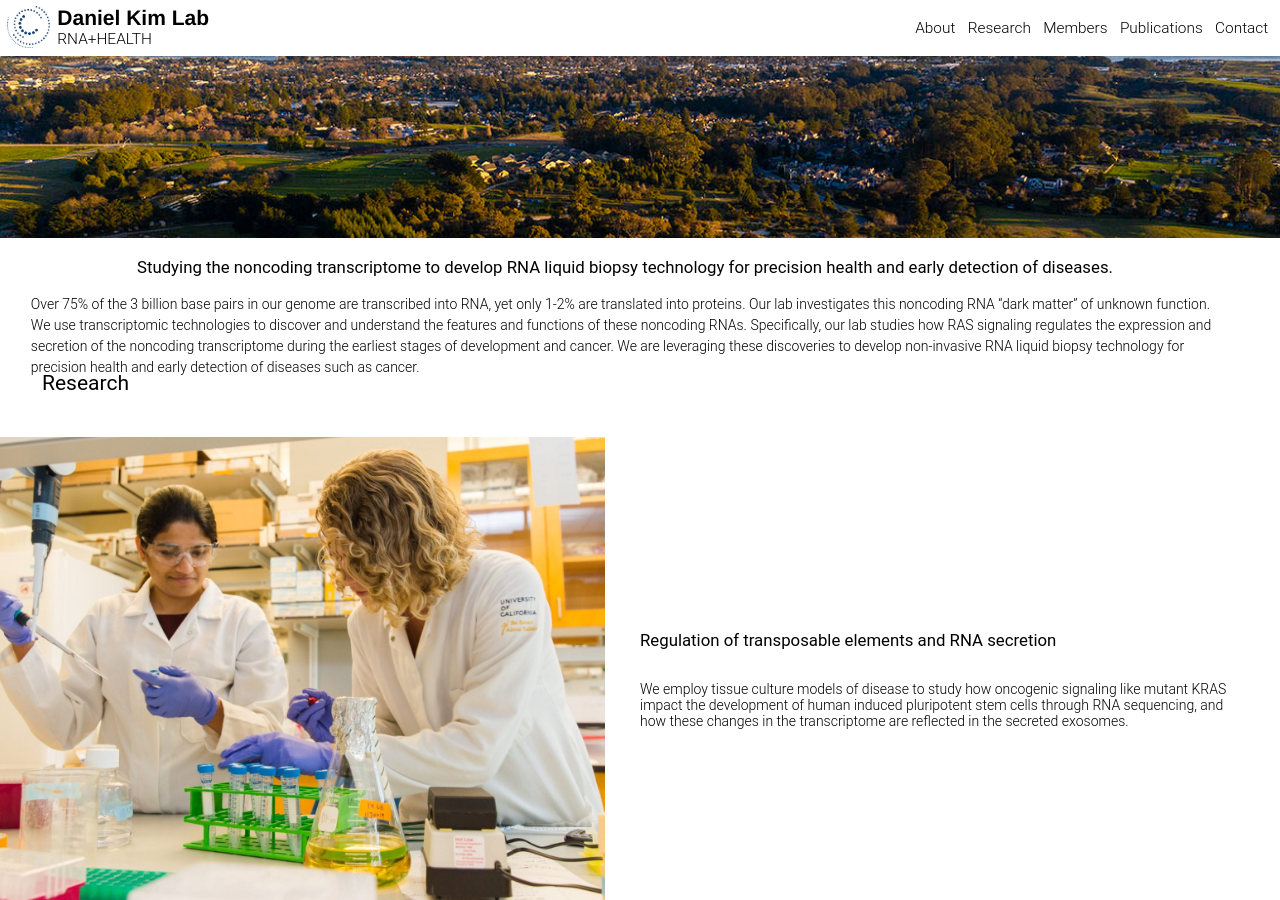
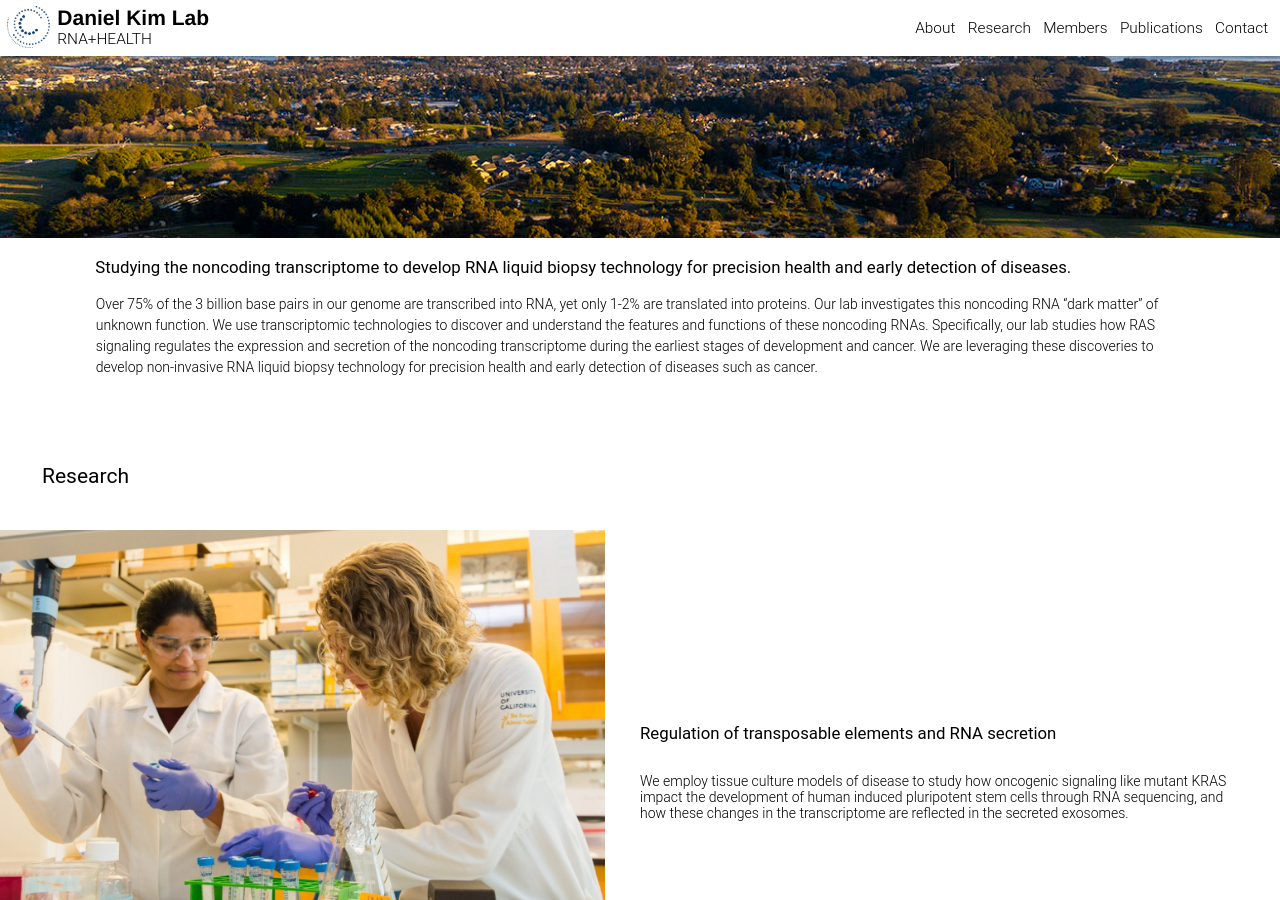
Before and after one commit to UCSC-Daniel-Kim-Lab/UCSC-Daniel-Kim-Lab.github.io, a Jekyll site: the page built from index.html, in a window 1280 px wide and 900 px high, scrolled down 238 px. Built offline with Jekyll 4.4.1, drawn with Linux system fonts in a browser that asks for light colours.

Commit message:
Fixing tagline content

```diff
--- a/_sass/main.scss
+++ b/_sass/main.scss
@@ -73,7 +73,6 @@ body {
     flex-direction: column;
     width: 100%;
     min-height: 35.5em;
-    height: calc(50vh - 4em);
     padding-bottom: 4em;
 
     .tagline-image {
@@ -93,9 +92,10 @@ body {
         display: flex;
         flex-direction: column;
         justify-content: center;
-        align-items: center;
+        align-items: left;
         width: 100%;
-        max-width: 1250px;
+        max-width: 1150px;
+        margin: 0 auto;
 
         p.short {
             font-size: 1.2em;
@@ -118,7 +118,6 @@ body {
 .page {
     display: flex;
     flex-direction: column;
-    margin-top: 4em;
     margin-left: auto;
     margin-right: auto;
     width: 100%;
```
Also changed, not shown: 1 other file.
